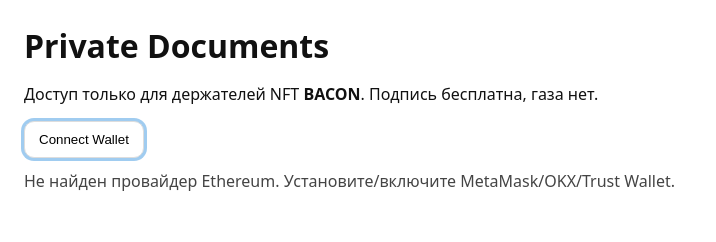
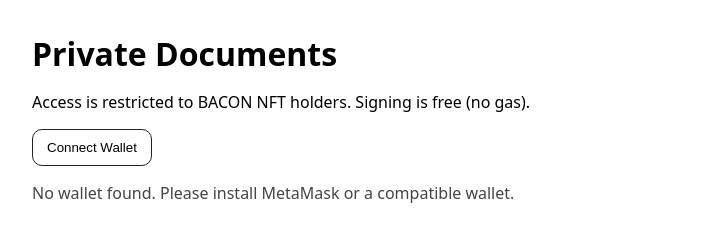
Before and after one commit to thepaulverlen/bacon-docs-gate, a website: page public/docs/index.html in a window 1280 px wide. Both pictures are taken after a click on the button "Connect Wallet". Shown: the whole page, without its empty margins (0-716 px from the left). Drawn offline with Linux system fonts and the light colour scheme.

Commit message:
Update index.html

```diff
--- a/public/docs/index.html
+++ b/public/docs/index.html
@@ -1,87 +1,65 @@
 <!doctype html>
-<html lang="ru">
+<html lang="en">
 <head>
   <meta charset="utf-8" />
-  <meta name="viewport" content="width=device-width, initial-scale=1" />
-  <title>BACON — Private Docs</title>
+  <meta name="viewport" content="width=device-width,initial-scale=1" />
+  <title>Private Documents</title>
   <style>
-    body{font-family:system-ui,-apple-system,Segoe UI,Roboto,Arial,sans-serif;margin:0;padding:24px;color:#111}
+    body{font-family:system-ui,-apple-system,Segoe UI,Roboto,Arial,sans-serif;margin:32px}
     h1{margin:0 0 16px}
-    p{margin:0 0 16px}
-    .btn{
-      display:inline-block;padding:10px 14px;border:1px solid #ddd;border-radius:10px;background:#fff;
-      cursor:pointer;user-select:none;transition:box-shadow .15s ease
-    }
-    .btn:focus{outline:0;box-shadow:0 0 0 3px rgba(66,153,225,.5)}
+    #wrap{max-width:720px}
+    .btn{padding:10px 14px;border:1px solid #222;border-radius:10px;background:#fff;cursor:pointer}
     .btn:disabled{opacity:.6;cursor:not-allowed}
-    #status{margin-top:12px;color:#444;min-height:1.2em}
-    #pdf{display:none;width:100%;height:85vh;border:0;margin-top:16px}
+    #status{margin-top:16px;color:#444;white-space:pre-wrap}
   </style>
 </head>
 <body>
-  <h1>Private Documents</h1>
-  <p>Доступ только для держателей NFT <b>BACON</b>. Подпись бесплатна, газа нет.</p>
+  <div id="wrap">
+    <h1>Private Documents</h1>
+    <p>Access is restricted to BACON NFT holders. Signing is free (no gas).</p>
 
-  <button id="connectBtn" type="button" class="btn">Connect Wallet</button>
-  <div id="status"></div>
-
-  <!-- сюда покажем документ -->
-  <iframe id="pdf"></iframe>
+    <button id="connect" class="btn">Connect Wallet</button>
+    <div id="status" role="status"></div>
+  </div>
 
   <script>
-    (function () {
-      const btn = document.getElementById('connectBtn');
-      const statusEl = document.getElementById('status');
-      const pdfFrame = document.getElementById('pdf');
+    const endpoint = "/api/view"; // через netlify.toml редиректит на /.netlify/functions/view
+    const statusBox = document.getElementById("status");
+    const btn = document.getElementById("connect");
 
-      function setStatus(msg){ statusEl.textContent = msg || ''; }
+    function setStatus(msg){ statusBox.textContent = msg || ""; }
 
-      // Гарантированно навешиваем обработчик после инициализации DOM
-      document.addEventListener('DOMContentLoaded', () => {
-        btn.addEventListener('click', onConnectClick, { passive: true });
-      });
+    btn.addEventListener("click", async () => {
+      setStatus("");
+      if (!window.ethereum){
+        setStatus("No wallet found. Please install MetaMask or a compatible wallet.");
+        return;
+      }
+      try{
+        btn.disabled = true;
+        const [account] = await window.ethereum.request({ method: "eth_requestAccounts" });
+        setStatus("Checking NFT ownership…");
 
-      async function onConnectClick () {
-        try {
-          if (!window.ethereum) {
-            setStatus('Не найден провайдер Ethereum. Установите/включите MetaMask/OKX/Trust Wallet.');
-            alert('Не найден провайдер Ethereum. Установите MetaMask.');
-            return;
-          }
+        const res = await fetch(endpoint, {
+          method: "POST",
+          headers: { "Content-Type":"application/json" },
+          body: JSON.stringify({ address: account })
+        });
 
-          btn.disabled = true;
-          setStatus('Подключаем кошелёк…');
+        const data = await res.json().catch(()=> ({}));
 
-          // Запрос аккаунта
-          const accounts = await window.ethereum.request({ method: 'eth_requestAccounts' });
-          const account = (accounts && accounts[0] || '').toLowerCase();
-
-          setStatus('Проверяем доступ…');
-
-          // Вызов Netlify Function (маршрут настроен в netlify.toml → /api/view)
-          const res = await fetch('/api/view?address=' + encodeURIComponent(account), { method: 'GET' });
-
-          // Если функция отдаёт PDF — показываем его
-          const ct = res.headers.get('content-type') || '';
-          if (res.ok && ct.includes('application/pdf')) {
-            const blob = await res.blob();
-            const url = URL.createObjectURL(blob);
-            pdfFrame.src = url;
-            pdfFrame.style.display = 'block';
-            setStatus('Доступ подтверждён ✔');
-          } else {
-            // Иначе читаем текст ошибки/причину
-            const txt = await res.text().catch(() => '');
-            setStatus('Доступ запрещён: ' + (txt || res.status + ' ' + res.statusText));
-            btn.disabled = false;
-          }
-        } catch (err) {
-          console.error(err);
-          setStatus('Ошибка: ' + (err?.message || err));
-          btn.disabled = false;
+        if (data && data.ok && data.url){
+          // открываем документ
+          window.location.href = data.url;
+        } else {
+          setStatus(data?.error || "Access denied.");
         }
+      } catch (e){
+        setStatus(e?.message || String(e));
+      } finally {
+        btn.disabled = false;
       }
-    })();
+    });
   </script>
 </body>
 </html>
```
